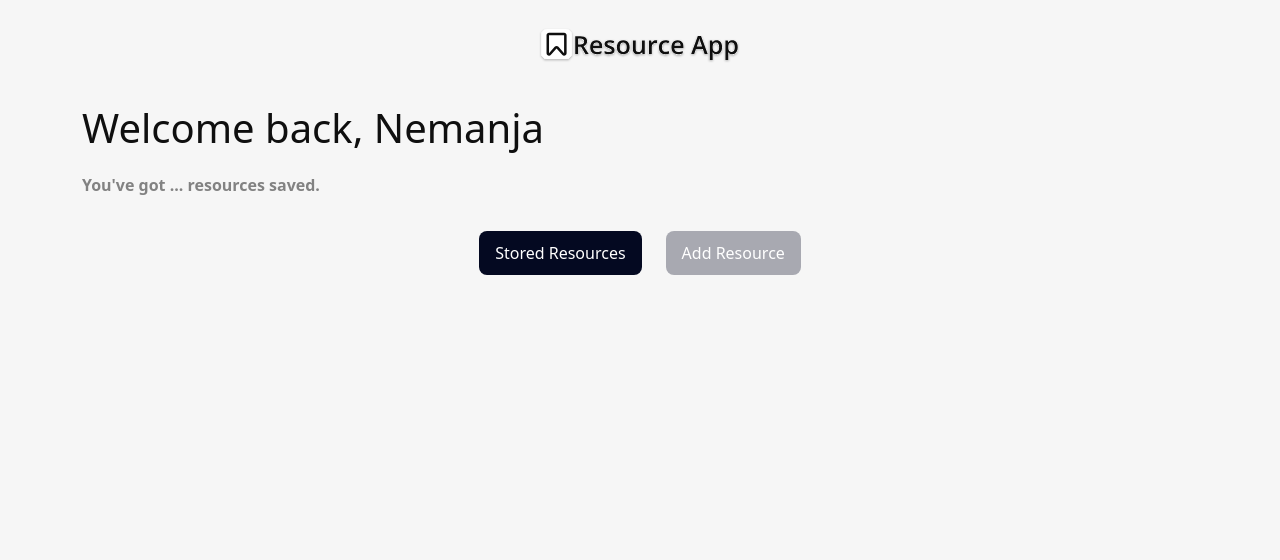
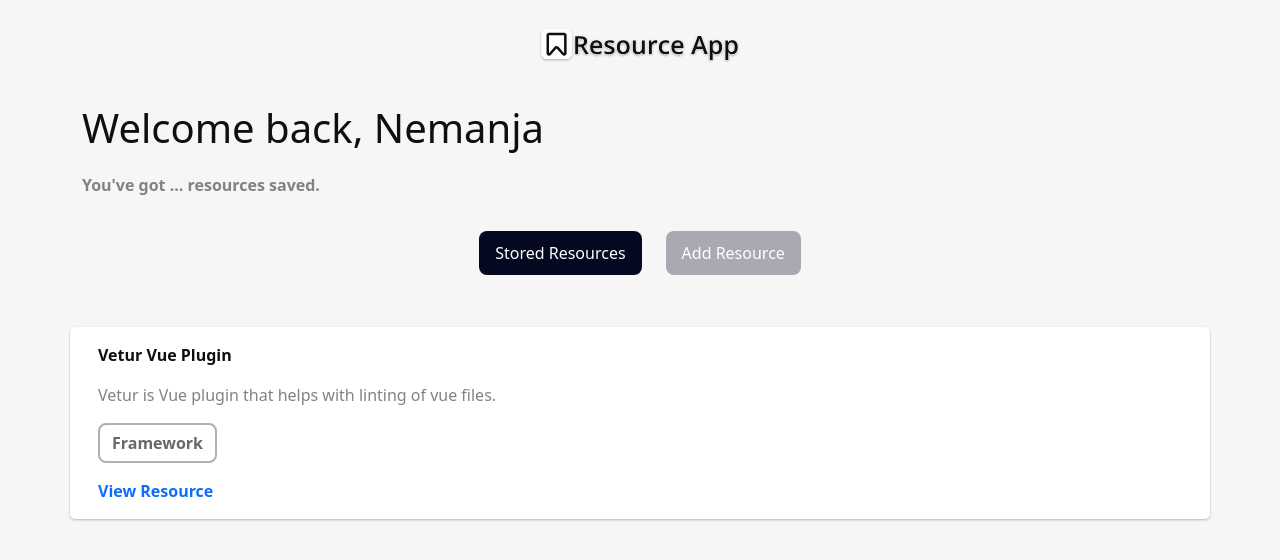
Before and after one commit to Manojlovic1998/resource-app, a Vue app: page / in a window 1280 px wide. Shown: the top 560 px of the page. Built offline with nearby package versions, Linux system fonts and the light colour scheme.

Commit message:
Add to App context TheResources section

```diff
--- a/src/App.vue
+++ b/src/App.vue
@@ -8,6 +8,7 @@
       </p>
     </BaseHero>
     <TheOptions />
+    <TheResources :resources="resources" />
   </TheMain>
 </template>
 
@@ -16,6 +17,7 @@ import TheHeader from "./components/layout/TheHeader.vue";
 import BaseHero from "./components/UI/BaseHero.vue";
 import TheMain from "./components/layout/TheMain.vue";
 import TheOptions from "./components/layout/TheOptions.vue";
+import TheResources from "./components/layout/TheResources.vue";
 
 export default {
   components: {
@@ -23,8 +25,21 @@ export default {
     BaseHero,
     TheMain,
     TheOptions,
+    TheResources,
   },
-  data() {},
+  data() {
+    return {
+      resources: [
+        {
+          id: 1,
+          title: "Vetur Vue Plugin",
+          body: "Vetur is Vue plugin that helps with linting of vue files.",
+          tag: "Framework",
+          resource: "https://github.com/vuejs/vetur",
+        },
+      ],
+    };
+  },
 };
 </script>
 
```
